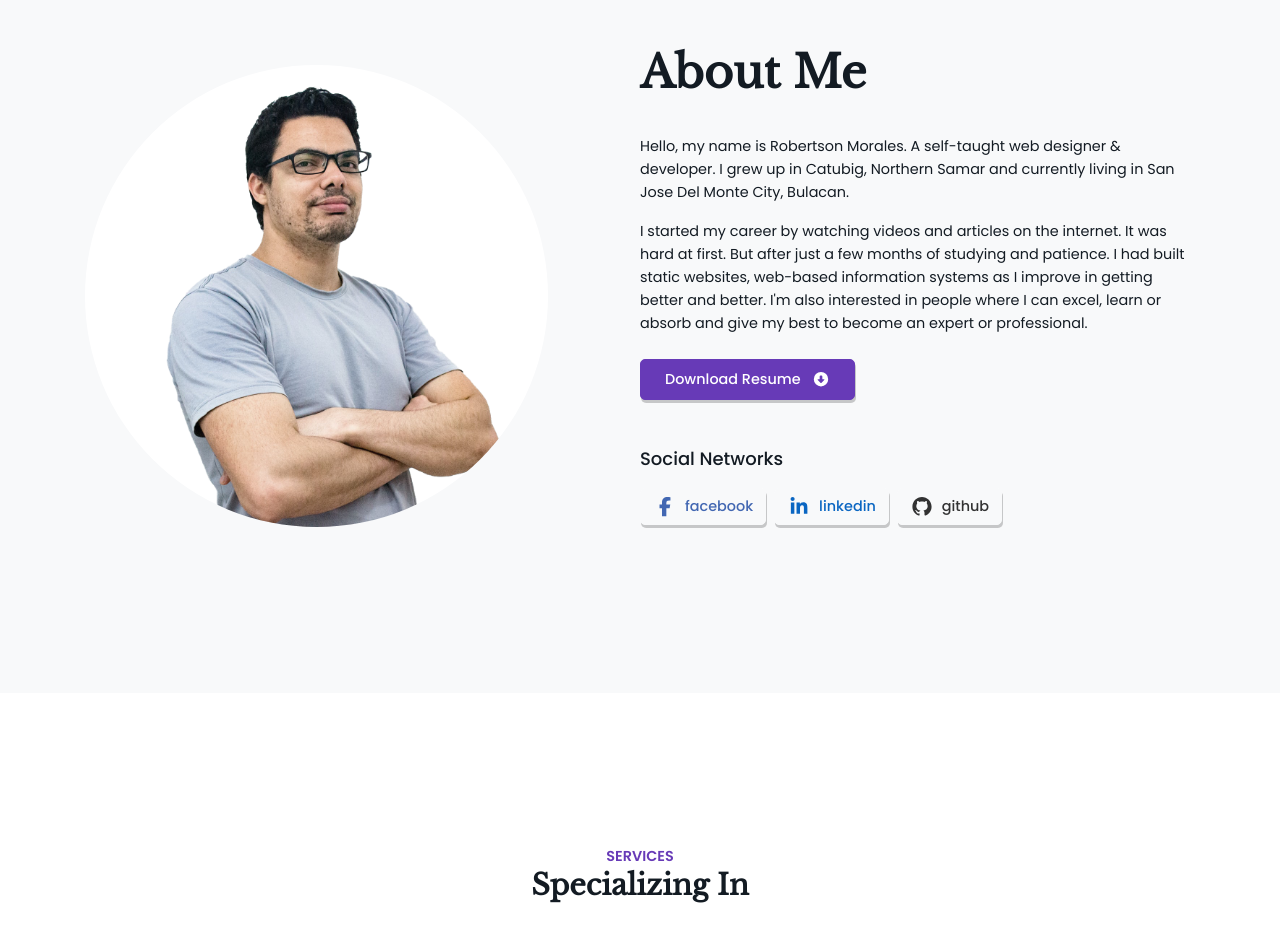
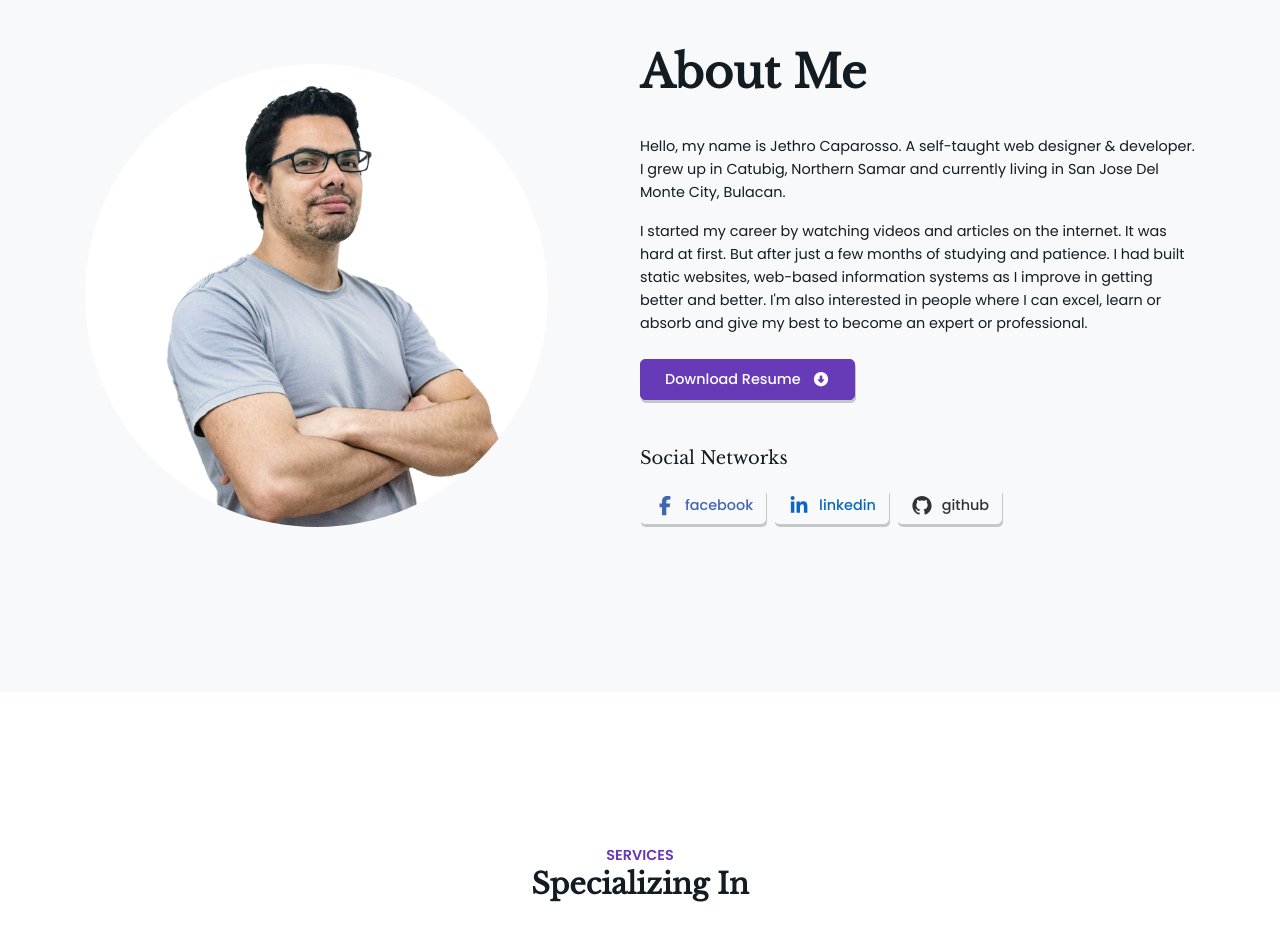
Before and after one commit to robertsonmorales/professional-portfolio, a plain HTML site: page index.html in a window 1280 px wide. Shown: the part 900-1832 px from the top of the page. Drawn offline with nearby package versions, Linux system fonts and the light colour scheme; a web font is replaced by a local one.

Commit message:
fixed index

```diff
--- a/index.html
+++ b/index.html
@@ -172,7 +172,7 @@
                             </div>
 
                             <div class="mb-4">
-                                <p>Hello, my name is Robertson Morales. A self-taught web designer &amp; developer. I grew up in Catubig, Northern Samar and currently living in San Jose Del Monte City, Bulacan.</p>
+                                <p>Hello, my name is Jethro Caparosso. A self-taught web designer &amp; developer. I grew up in Catubig, Northern Samar and currently living in San Jose Del Monte City, Bulacan.</p>
                                 <p>I started my career by watching videos and articles on the internet. It was hard at first. But after just a few months of studying and patience. I had built static websites, web-based information systems as I improve in getting better and better. I'm also interested in people where I can excel, learn or absorb and give my best to become an expert or professional.</p>
                             </div>
 
@@ -184,7 +184,7 @@
                                 </a>
                             </div>
 
-                            <span class="h5">Social Networks</span>
+                            <span class="h5 secondary-font">Social Networks</span>
                             <div class="mb-3"></div>
 
                             <div class="flexbox-start mb-4">
```
